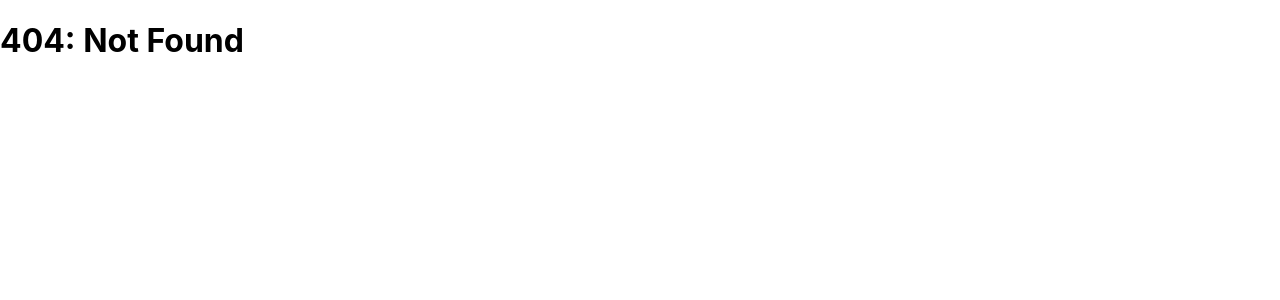
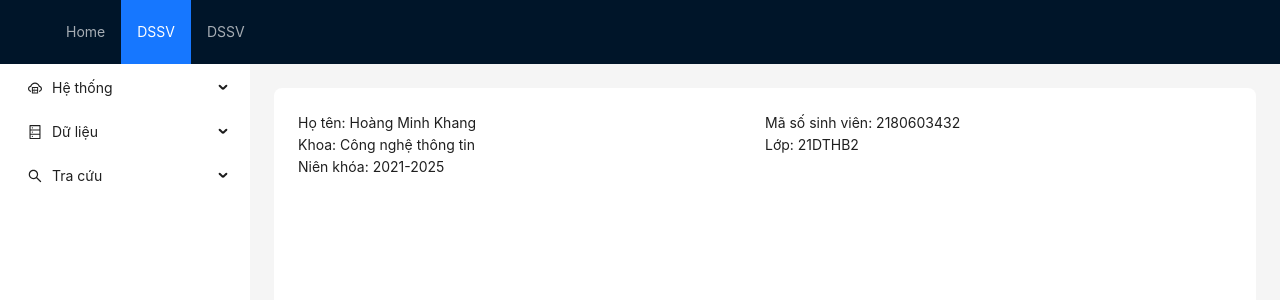
Before and after one commit to kh4n9/hutech-events, a React (Create React App) app in the folder client/: page /userProfile in a window 1280 px wide. Before the commit this address had no page. Shown: the top 300 px of the page. Built offline with nearby package versions, Linux system fonts and the light colour scheme; the HTML template or start-up script is replaced by a standard one.

Commit message:
Refactor component imports and rename DefaultComponent to LayoutComponent

```diff
--- a/client/src/components/HeaderComponent/index.jsx
+++ b/client/src/components/HeaderComponent/index.jsx
@@ -1,10 +1,8 @@
 import React from 'react';
 import { Menu } from 'antd';
+import { navItem } from './navItem';
 
-const items1 = ['1', '2', '3'].map((key) => ({
-  key,
-  label: `nav ${key}`,
-}));
+const items1 = navItem;
 
 const HeaderComponent = () => {
   return (
--- /dev/null
+++ b/client/src/components/HeaderComponent/navItem.js
@@ -0,0 +1,22 @@
+import { Link } from 'react-router-dom';
+
+export const navItem = [
+    {
+        key: '1',
+        label: (
+            <Link to='/'>Home</Link>
+        )
+    },
+    {
+        key: '2',
+        label: (
+            <Link to='/dssv'>DSSV</Link>
+        )
+    },
+    {
+        key: '3',
+        label: (
+            <Link to='/dssv'>DSSV</Link>
+        )
+    }
+]
--- /dev/null
+++ b/client/src/components/InfoComponent/index.jsx
@@ -0,0 +1,24 @@
+import { Col, Row, Typography } from 'antd';
+const { Text } = Typography;
+
+const InfoComponent = (prop) => {
+    return (
+        <div>
+            <div>
+                <Row>
+                    <Col span={12}><Text>Họ tên: {prop.fullname}</Text></Col>
+                    <Col span={12}><Text>Mã số sinh viên: {prop.mssv}</Text></Col>
+                </Row>
+                <Row>
+                    <Col span={12}><Text>Khoa: {prop.department}</Text></Col>
+                    <Col span={12}><Text>Lớp: {prop.class}</Text></Col>
+                </Row>
+                <Row>
+                    <Col span={24}><Text>Niên khóa: {prop.schoolYear}</Text></Col>
+                </Row>
+            </div>
+        </div>
+    );
+}
+
+export default InfoComponent;
--- a/client/src/components/LayoutComponent/index.jsx
+++ b/client/src/components/LayoutComponent/index.jsx
@@ -18,7 +18,7 @@ const LayoutComponent = ({ children }) => {
       </Header>
       <Layout>
         <Sider
-          width={200}
+          width={250}
           style={{
             background: colorBgContainer,
           }}
--- a/client/src/components/SiderComponent/index.jsx
+++ b/client/src/components/SiderComponent/index.jsx
@@ -1,29 +1,18 @@
 import React from 'react';
 import { Menu } from 'antd';
-import { LaptopOutlined, NotificationOutlined, UserOutlined } from '@ant-design/icons';
+import { subnavItem } from './subnavItem';
 
-const items2 = [UserOutlined, LaptopOutlined, NotificationOutlined].map((icon, index) => {
-  const key = String(index + 1);
-  return {
-    key: `sub${key}`,
-    icon: React.createElement(icon),
-    label: `subnav ${key}`,
-    children: new Array(4).fill(null).map((_, j) => {
-      const subKey = index * 4 + j + 1;
-      return {
-        key: subKey,
-        label: `option${subKey}`,
-      };
-    }),
-  };
+const items2 = subnavItem.map((item, index) => {
+  item.key=index;
+  return item;
 });
 
 const SiderComponent = ({ colorBgContainer }) => {
   return (
     <Menu
       mode="inline"
-      defaultSelectedKeys={['1']}
-      defaultOpenKeys={['sub1']}
+      // defaultSelectedKeys={['1']}
+      // defaultOpenKeys={['sub1']}
       style={{
         height: '100%',
         borderRight: 0,
--- /dev/null
+++ b/client/src/components/SiderComponent/subnavItem.js
@@ -0,0 +1,70 @@
+import { BookOutlined, CalendarOutlined, CloudServerOutlined, DatabaseOutlined, IdcardOutlined, OrderedListOutlined, SearchOutlined, SettingOutlined, TeamOutlined, UserOutlined } from '@ant-design/icons';
+import { Link } from 'react-router-dom';
+
+
+export const subnavItem = [
+    {
+        label: 'Hệ thống',
+        children: [
+            {
+                label: (
+                    <Link to='/userProfile'>Tài khoản</Link>
+                ),
+                icon: <UserOutlined />
+            },
+            {
+                label: 'Thiết lập',
+                icon: <SettingOutlined />
+            },
+            {
+                label: 'Mẫu chứng nhận',
+                icon: <IdcardOutlined />
+            },
+            {
+                label: 'Chủ đề',
+                icon: <BookOutlined />
+            }
+        ],
+        icon: <CloudServerOutlined />
+    },
+    {
+        label: 'Dữ liệu',
+        children: [
+            {
+                label: 'Sự kiện',
+                icon: <CalendarOutlined />
+            },
+            {
+                label: 'Sinh viên',
+                icon: <UserOutlined />
+            },
+            {
+                label: 'Ban cán sự',
+                icon: <TeamOutlined />
+            },
+            {
+                label: 'Chứng nhận',
+                icon: <IdcardOutlined />
+            }
+        ],
+        icon: <DatabaseOutlined />
+    },
+    {
+        label: 'Tra cứu',
+        children: [
+            {
+                label: 'Danh sách SV tham gia',
+                icon: <OrderedListOutlined />
+            },
+            {
+                label: 'Danh sách BCS tham gia',
+                icon: <OrderedListOutlined />
+            },
+            {
+                label: 'Danh sách lớp tham gia',
+                icon: <OrderedListOutlined />
+            }
+        ],
+        icon: <SearchOutlined />
+    }
+];
--- /dev/null
+++ b/client/src/pages/LoginPage/index.jsx
@@ -0,0 +1,89 @@
+import React from 'react';
+import { Button, Checkbox, Form, Input } from 'antd';
+import Title from 'antd/es/typography/Title';
+const onFinish = (values) => {
+  console.log('Success:', values);
+};
+const onFinishFailed = (errorInfo) => {
+  console.log('Failed:', errorInfo);
+};
+const LoginPage = () => (
+  <Form
+    name="basic"
+    labelCol={{
+      span: 8,
+    }}
+    wrapperCol={{
+      span: 16,
+    }}
+    style={{
+      maxWidth: 600,
+      margin: 'auto',
+      marginTop: '10%'
+    }}
+    initialValues={{
+      remember: true,
+    }}
+    onFinish={onFinish}
+    onFinishFailed={onFinishFailed}
+    autoComplete="off"
+  >
+    <Title
+      level={1}
+      style={{
+        textAlign: 'center'
+      }}
+    >
+      Login
+    </Title>
+
+    <Form.Item
+      label="Username"
+      name="username"
+      rules={[
+        {
+          required: true,
+          message: 'Please input your username!',
+        },
+      ]}
+    >
+      <Input />
+    </Form.Item>
+
+    <Form.Item
+      label="Password"
+      name="password"
+      rules={[
+        {
+          required: true,
+          message: 'Please input your password!',
+        },
+      ]}
+    >
+      <Input.Password />
+    </Form.Item>
+
+    <Form.Item
+      name="remember"
+      valuePropName="checked"
+      wrapperCol={{
+        offset: 8,
+        span: 16,
+      }}
+    >
+      <Checkbox>Remember me</Checkbox>
+    </Form.Item>
+
+    <Form.Item
+      wrapperCol={{
+        offset: 8,
+        span: 16,
+      }}
+    >
+      <Button type="primary" htmlType="submit">
+        Submit
+      </Button>
+    </Form.Item>
+  </Form>
+);
+export default LoginPage;
--- /dev/null
+++ b/client/src/pages/UserProfilePage/index.jsx
@@ -0,0 +1,11 @@
+import InfoComponent from "../../components/InfoComponent";
+
+const UserProfilePage = () => {
+  return (
+    <div>
+      <InfoComponent fullname='Hoàng Minh Khang' mssv='2180603432' department='Công nghệ thông tin' class='21DTHB2' schoolYear='2021-2025' />
+    </div>
+  );
+};
+
+export default UserProfilePage;
--- a/client/src/routes/index.js
+++ b/client/src/routes/index.js
@@ -1,6 +1,8 @@
 import HomePage from '../pages/HomePage';
 import DSSVPage from '../pages/DSSVPage';
 import NotFoundPage from '../pages/NotFoundPage';
+import LoginPage from '../pages/LoginPage';
+import UserProfilePage from '../pages/UserProfilePage';
 
 const routes = [
     {
@@ -14,6 +16,16 @@ const routes = [
         isHeader: true
     },
     {
+        path: '/userProfile',
+        element: UserProfilePage,
+        isHeader: true
+    },
+    {
+        path: '/login',
+        element: LoginPage,
+        isHeader: false
+    },
+    {
         path: '*',
         element: NotFoundPage,
         isHeader: false
```
Also changed, not shown: client/src/components/LayoutComponent/style.js (deleted, +0 -13 lines), client/src/pages/LoginPage/style.js (added).
